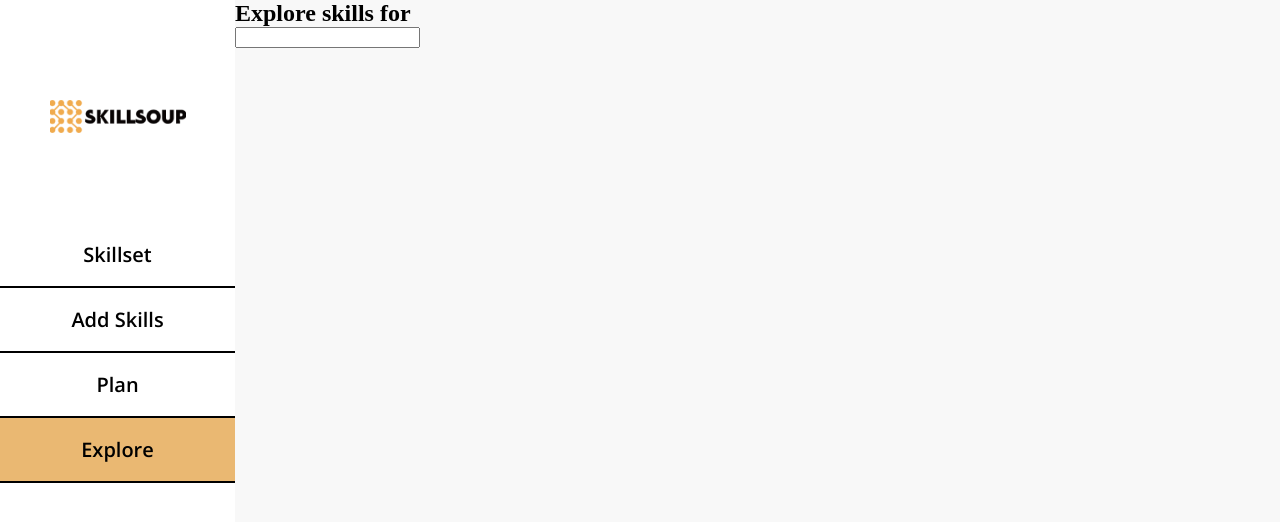
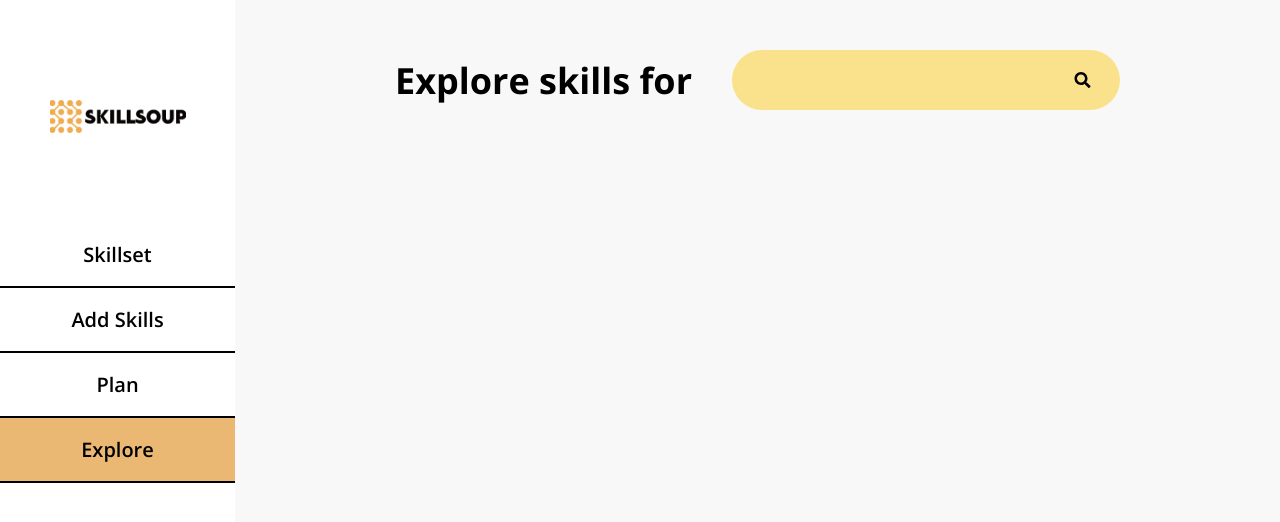
Before and after one commit to skillsoup/web-frontend, a React (Vite) app: page /profile/explore in a window 1280 px wide. Shown: the top 522 px of the page. Built offline with nearby package versions, Linux system fonts and the light colour scheme.

Commit message:
Implement Explore Page Design

```diff
--- /dev/null
+++ b/src/pages/Explore/Explore.module.css
@@ -0,0 +1,40 @@
+.layout {
+  padding: 50px 80px 100px;
+  display: grid;
+  grid-template-rows: auto;
+  justify-content: center;
+  gap: 35px;
+}
+
+.searchContainer {
+  display: flex;
+  gap: 40px;
+  justify-content: center;
+  align-items: center;
+  position: relative;
+  width: max-content;
+}
+
+.heading {
+  font-family: var(--page-heading-font-family);
+  font-weight: var(--page-heading-font-weight);
+  font-size: var(--page-heading-font-size);
+}
+
+.input {
+  width: 270px;
+  height: 20px;
+  border-radius: 50px;
+  padding: 20px 80px 20px 38px;
+  border: none;
+  background-color: var(--primary-light);
+  font-family: var(--page-subheading-font-family);
+  font-weight: var(--page-subheading-font-weight);
+  font-size: var(--page-subheading-font-size);
+}
+
+.searchIcon {
+  position: absolute;
+  right: 20px;
+  width: 35px;
+}
--- a/src/pages/Explore/Explore.tsx
+++ b/src/pages/Explore/Explore.tsx
@@ -1,5 +1,8 @@
 import React, { useState } from "react";
 import ExploreResult from "./ExploreResult";
+
+import styles from "./Explore.module.css";
+import { FaSearch } from "react-icons/fa";
 
 const Explore = () => {
   const [inputValue, setInputValue] = useState("");
@@ -12,13 +15,15 @@ const Explore = () => {
     setData("data");
   };
   return (
-    <div>
-      <form onSubmit={handleSubmit}>
-        <h1>Explore skills for</h1>
+    <div className={styles.layout}>
+      <form onSubmit={handleSubmit} className={styles.searchContainer}>
+        <h1 className={styles.heading}>Explore skills for</h1>
         <input
+          className={styles.input}
           value={inputValue}
           onChange={(e) => setInputValue(e.target.value)}
         />
+        <FaSearch className={styles.searchIcon} />
       </form>
       {loading ? <p>loading</p> : data ? <ExploreResult /> : null}
     </div>
--- /dev/null
+++ b/src/pages/Explore/ExploreResult.module.css
@@ -0,0 +1,29 @@
+.layout {
+  width: 600px;
+  padding: 70px 80px;
+  background-color: white;
+  border-radius: 15px;
+  box-shadow: 0px 4px 4px 0px rgba(0, 0, 0, 0.25);
+  display: flex;
+  flex-direction: column;
+  gap: 80px;
+}
+
+.heading {
+  font-family: var(--page-subheading-font-family);
+  font-weight: var(--page-subheading-font-weight);
+  font-size: var(--page-subheading-font-size);
+}
+
+.skillSection {
+  display: flex;
+  flex-direction: column;
+  gap: 10px;
+}
+
+.skillsContainer {
+  display: flex;
+  flex-direction: column;
+  padding: 10px 25px;
+  gap: 15px;
+}
--- a/src/pages/Explore/ExploreResult.tsx
+++ b/src/pages/Explore/ExploreResult.tsx
@@ -1,7 +1,35 @@
 import React from "react";
+import SkillCheckbox from "../../components/SkillCheckbox/SkillCheckbox";
+
+import styles from "./ExploreResult.module.css";
 
 const ExploreResult = () => {
-  return <section>ExploreResult</section>;
+  return (
+    <section className={styles.layout}>
+      <div className={styles.skillSection}>
+        <h2 className={styles.heading}>You've got these skills!</h2>
+        <div className={styles.skillsContainer}>
+          <SkillCheckbox />
+          <SkillCheckbox />
+          <SkillCheckbox />
+          <SkillCheckbox />
+          <SkillCheckbox />
+          <SkillCheckbox />
+        </div>
+      </div>
+      <div className={styles.skillSection}>
+        <h2 className={styles.heading}>You could work on these skills!</h2>
+        <div className={styles.skillsContainer}>
+          <SkillCheckbox />
+          <SkillCheckbox />
+          <SkillCheckbox />
+          <SkillCheckbox />
+          <SkillCheckbox />
+          <SkillCheckbox />
+        </div>
+      </div>
+    </section>
+  );
 };
 
 export default ExploreResult;
```
